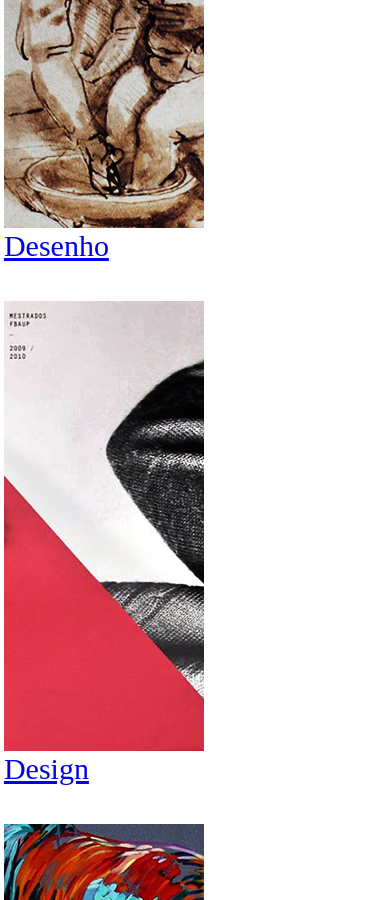
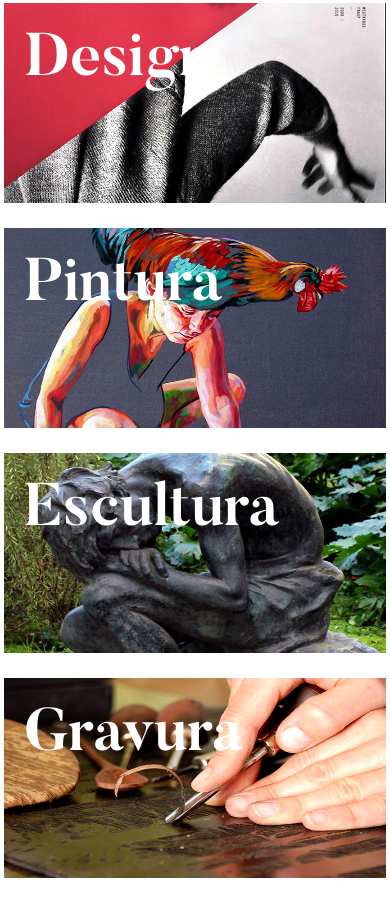
Before and after one commit to catrinho/Web-Scripts, a plain HTML site: page Museu/home.html in a window 390 px wide. Shown: the part 1724-2624 px from the top of the page. Drawn offline with Linux system fonts and the light colour scheme; files whose address does not match are found by name.

Commit message:
Bom dia alegria1

```diff
--- a/Museu/home.html
+++ b/Museu/home.html
@@ -129,7 +129,7 @@
 			<div class="page-title row">
 				<h1>Exposições</h1>
 			</div>
-			<div class="container">
+			<div class="container exposicoes">
 				<div class="row expositor">
 					<a href="exposicao.html"><img src="img/capas_exposicoes/uma.jpg" class="grayscale" alt="Imagem da Exposição">
 					<h2>Exposição de Finalistas</h2>
@@ -184,24 +184,24 @@
 
 			</div>
 			<div class="container montra-colecao-mb">
-			<div class="col-colecao row">
-					<a href="colecao.html"><img src="img/capas_colecoes/desenho.jpg" class="grayscale" alt="Colleção de Desenho"/>
+			<div class="expositor row">
+					<a href="colecao.html"><img src="img/collection mobile/desenho.jpg" class="grayscale" alt="Colleção de Desenho"/>
 					<h2>Desenho</h2> </a>
 				</div>
-				<div class="col-colecao row">
-					<a href="colecao.html"><img src="img/capas_colecoes/design.jpg" class="grayscale" alt="Colleção de Design"/>
+				<div class="expositor row">
+					<a href="colecao.html"><img src="img/collection mobile/design.jpg" class="grayscale" alt="Colleção de Design"/>
 					<h2>Design</h2> </a>
 				</div>
-				<div class="col-colecao row">
-					<a href="colecao.html"><img src="img/capas_colecoes/pintura.jpg" class="grayscale" alt="Colleção de Pintura"/>
+				<div class="expositor row">
+					<a href="colecao.html"><img src="img/collection mobile/pintura.jpg" class="grayscale" alt="Colleção de Pintura"/>
 					<h2>Pintura</h2> </a>
 				</div>
-				<div class="col-colecao row">
-					<a href="colecao.html"><img src="img/capas_colecoes/escultura.jpg" class="grayscale" alt="Colleção de Escultura"/>
+				<div class="expositor row">
+					<a href="colecao.html"><img src="img/collection mobile/escultura.jpg" class="grayscale" alt="Colleção de Escultura"/>
 					<h2>Escultura</h2> </a>
 				</div>
-				<div class="col-colecao row">
-					<a href="colecao.html"><img src="img/capas_colecoes/gravura.jpg" class="grayscale" alt="Colleção de Gravura"/>
+				<div class="expositor row">
+					<a href="colecao.html"><img src="img/collection mobile/gravura.jpg" class="grayscale" alt="Colleção de Gravura"/>
 					<h2>Gravura</h2> </a>
 				</div>
 			</div>
--- a/Museu/museuCss.scss
+++ b/Museu/museuCss.scss
@@ -238,12 +238,7 @@ section#header-bg-big{
 		    	letter-spacing: 0.7px;
 		    }
 		}
-		@include MediaMediumScreens{
-			.pic-caption{
-		    top: 400px;
-		    left: 100px;
-			}
-		}
+
 		@include MediaMobileScreens{
 			.pic-caption{
 				top:40%;
@@ -251,6 +246,36 @@ section#header-bg-big{
 			  }
 		}
 
+	}
+	@include MediaMediumScreens{
+		.header-img{
+			height: 640px;
+
+			.pic-caption{
+		    top: 400px;
+		    left: 100px;
+			}
+		}
+	}
+	@include MediaSmallScreens{
+		.header-img{
+			height: 500px;
+
+			.pic-caption{
+		    top: 48%;
+		    left: 100px;
+			}
+		}
+	}
+	@include MediaMobileScreens{
+		.header-img{
+			height: 76.6666666666%;
+
+			.pic-caption{
+		    top: 48%;
+		    left: 100px;
+			}
+		}
 	}
 }
 
@@ -307,6 +332,13 @@ section#exposicoes{
 	margin-top: 80px;
 	@include expositor;
 
+
+
+	@include MediaSmallScreens{
+		.exposicoes{
+			max-width: 800px;
+		}
+	}
 }
 
 
@@ -372,10 +404,23 @@ section#colecao{
 			.montra-colecao{
 				display: none;
 			}
+			.montra-colecao-mb{
+				@include expositor;
+				min-width: 480px;
+				max-width: 600px;
+				padding-bottom:50px;
+
+			}
 	}
 	@include MediaMobileScreens{
 			.montra-colecao{
 				display: none;
+			}
+			.montra-colecao-mb{
+				@include expositor;
+				min-width: 300px;
+				max-width: 400px;
+				padding-bottom:50px;
 			}
 	}
 
```
Also changed, not shown: Museu/img/collection mobile/desenho.jpg (added), Museu/img/collection mobile/design.jpg (added), Museu/img/collection mobile/escultura.jpg (added), Museu/img/collection mobile/gravura.jpg (added), Museu/img/collection mobile/pintura.jpg (added), Museu/museu.css, 1 other file.
